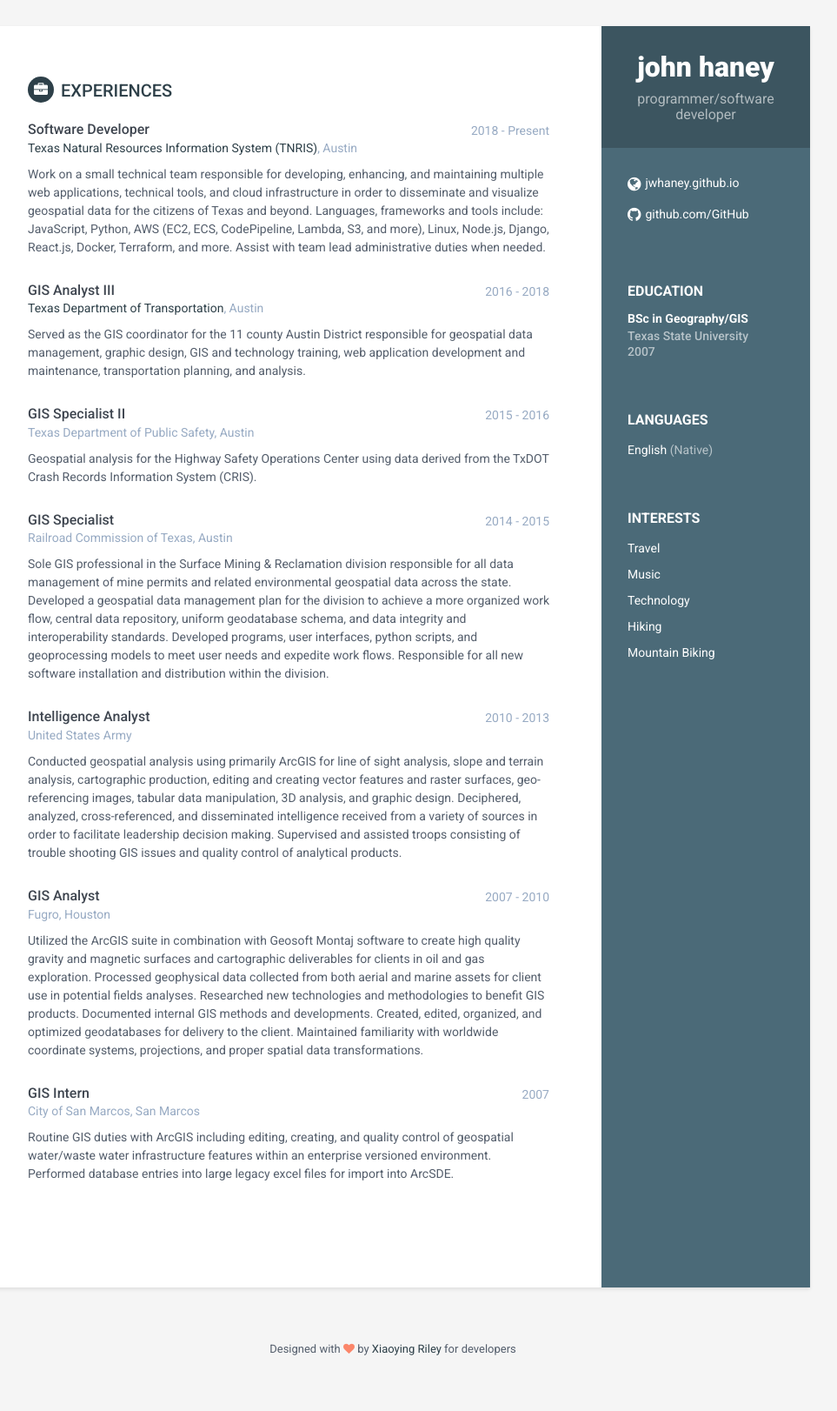
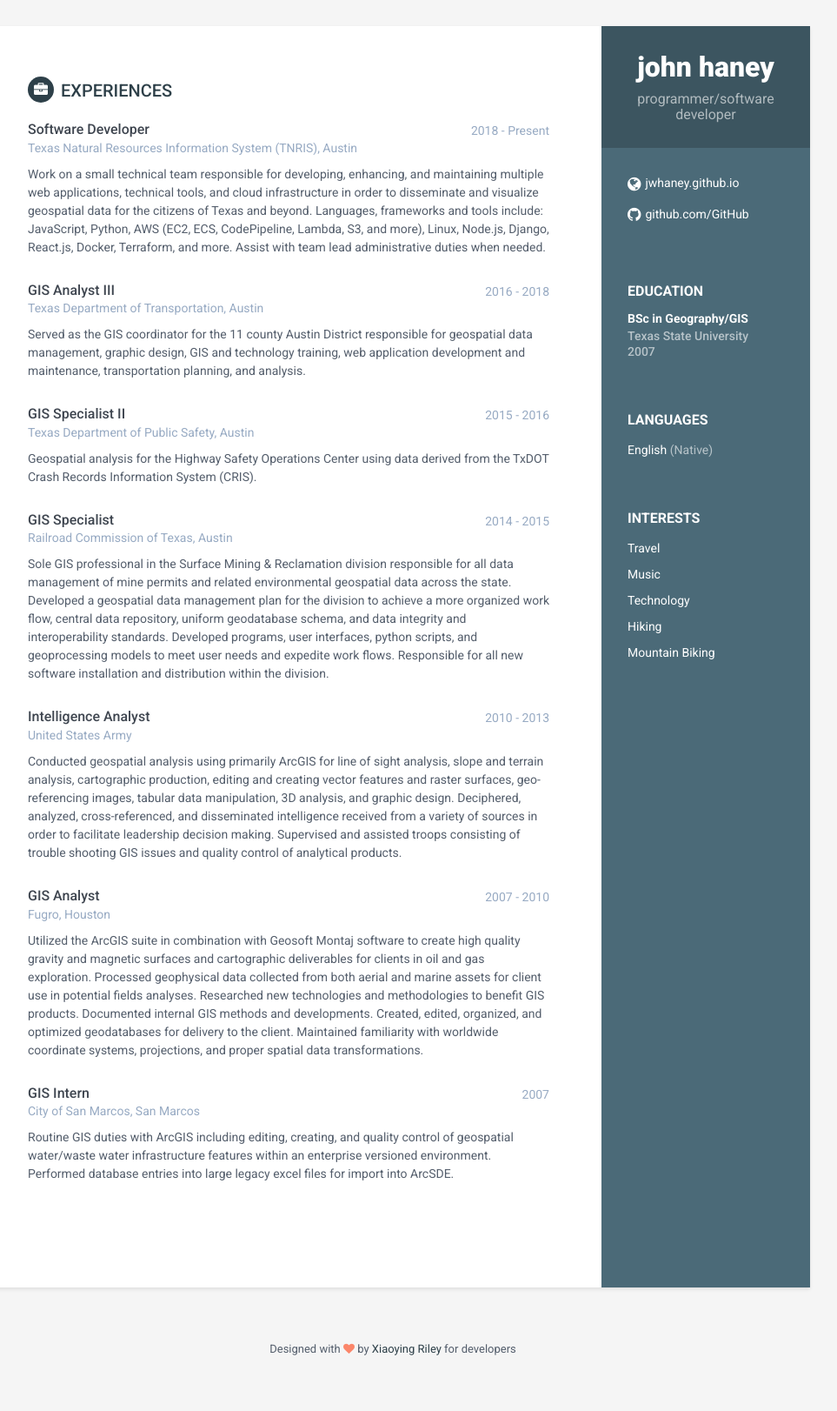
Before and after one commit to jwhaney/resume, a Jekyll site: the page built from index.html, in a window 1280 px wide. Shown: the whole page at 87% size, without its empty margins (188-1151 px from the left). Built offline with Jekyll 4.4.1, drawn with Linux system fonts in a browser that asks for light colours.

Commit message:
last few changes

```diff
--- a/_includes/experience.html
+++ b/_includes/experience.html
@@ -7,9 +7,7 @@
                             <h3 class="job-title">Software Developer</h3>
                             <div class="time">2018 - Present</div>
                         </div><!--//upper-row-->
-                        <div class="company">
-                          <a href="https://tnris.org" target="_blank">Texas Natural Resources Information System (TNRIS)</a>, Austin
-                        </div>
+                        <div class="company">Texas Natural Resources Information System (TNRIS), Austin</div>
                     </div><!--//meta-->
                     <div class="details">
                       <p>
@@ -27,9 +25,7 @@
                             <h3 class="job-title">GIS Analyst III</h3>
                             <div class="time">2016 - 2018</div>
                         </div><!--//upper-row-->
-                        <div class="company">
-                          <a href="https://www.txdot.gov/" target="_blank">Texas Department of Transportation</a>, Austin
-                        </div>
+                        <div class="company">Texas Department of Transportation, Austin</div>
                     </div><!--//meta-->
                     <div class="details">
                         <p>Served as the GIS coordinator for the 11 county Austin District responsible for geospatial data management, graphic design, GIS and
```
Also changed, not shown: Gemfile.lock, README.md.
